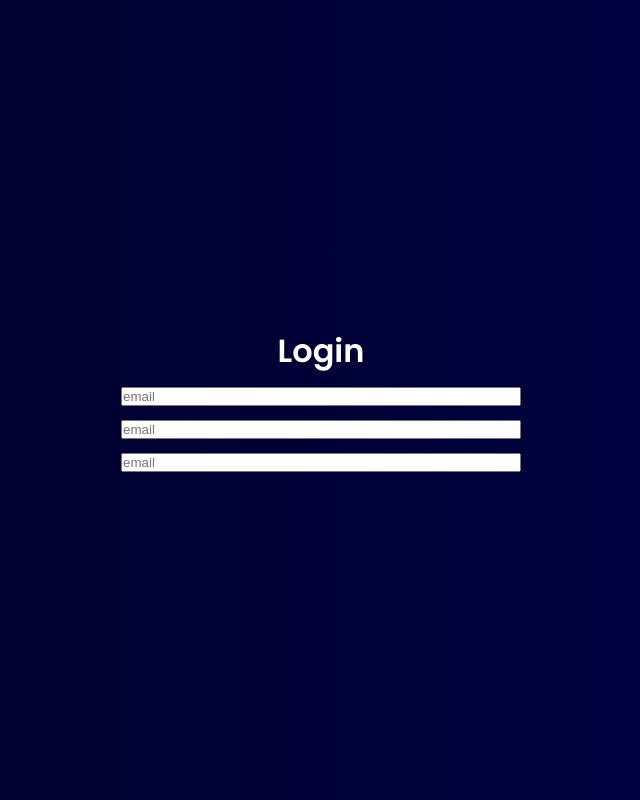
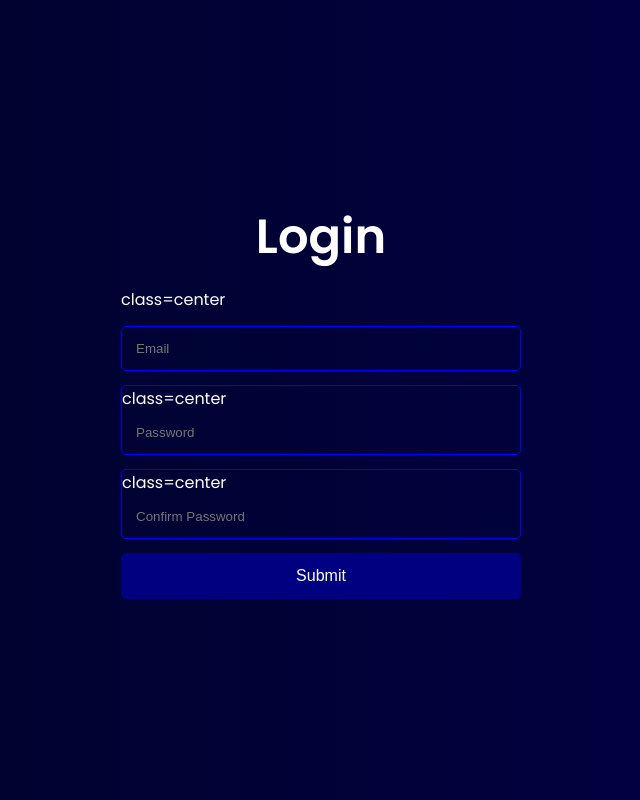
Before and after one commit to BigBen3/Sveltekit-Firebase, a SvelteKit app: page / in a window 1280 px wide. Shown: the whole page, without its empty margins (319-959 px from the left). Built offline with nearby package versions, Linux system fonts and the light colour scheme.

Commit message:
more changes

```diff
--- a/src/app.html
+++ b/src/app.html
@@ -14,6 +14,7 @@
 				box-sizing: border-box;
 				padding: 0;
 				margin: 0;
+				transition: 200ms;
 			}
 
 			html {
--- a/src/components/Authenticate.svelte
+++ b/src/components/Authenticate.svelte
@@ -1,15 +1,27 @@
+<script>
+    let email = "";
+    let password = "";
+    let  confirmPass = "";
+
+</script>
+
 <div class="auth-container">
     <form>
         <h1>Login</h1>
+        <!--if email exist then it is above else it will be center-->
+        <p>class={email ? 'above' : 'center'}</p>
         <label>
-            <input type="email" placeholder="email" />
+            <input bind:value={email} type="email" placeholder="Email" />
         </label>
         <label>
-            <input type="email" placeholder="email" />
+            <p>class={email ? 'above' : 'center'}</p>
+            <input bind:value={password} type="password" placeholder="Password" />
         </label>
         <label>
-            <input type="email" placeholder="email" />
+            <p>class={email ? 'above' : 'center'}</p>
+            <input bind:value={confirmPass} type="password" placeholder="Confirm Password" />
         </label>
+        <button type="button">Submit</button>
     </form>
 </div>
 
@@ -25,19 +37,58 @@
     form {
         display: flex;
         flex-direction: column;
-        gap: 8px;
+        gap: 14px;
         width: 400px;
         max-width: 100%;
         margin: 0 auto;
     }
 
-    form input{
-        width: 100%;
-    }
+
 
     h1{
         text-align: center;
+        font-size: 3rem;
     }
 
+    form label {
+        position: relative;
+        border: 1px solid blue;
+        border-radius: 5px;
+    }
 
+    form input {
+        width: 100%;
+        border: none;
+        background: transparent;
+        color: white;
+        padding: 14px;
+
+    }
+
+    form input:foucs {
+        border: none;
+        outline: none;
+    }
+
+    form button {
+        background:navy;
+        color: white;
+        border: none;
+        padding: 14px 0;
+        border-radius: 5px;
+        cursor: pointer;
+        font-size: 1rem;
+    }
+
+    form button:hover {
+        background: blue;
+    }
+    .above,
+    .center{
+        position: absolute;
+        transform: f translateY(-50%);
+        pointer-events: none;
+        color: white;
+        border-radius: 4px;
+    }
 </style>
```
